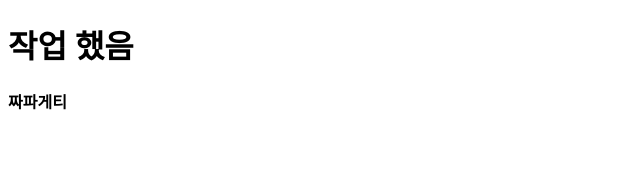
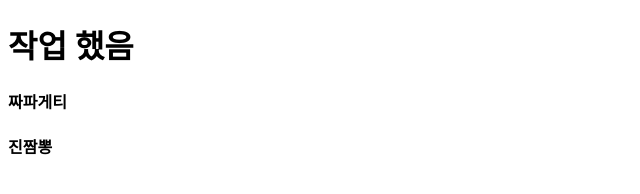
Before and after one commit to Yeonwoo-Ga/example1, a plain HTML site: page index.html in a window 1280 px wide. Shown: the full height of the page, 0-640 px from the left. Drawn offline with Linux system fonts and the light colour scheme.

Commit message:
veresion 3

```diff
--- a/index.html
+++ b/index.html
@@ -9,5 +9,6 @@
 <body>
     <h1>작업 했음</h1>
     <h4>짜파게티</h4>
+    <h4>진짬뽕</h4>
 </body>
 </html>
```
